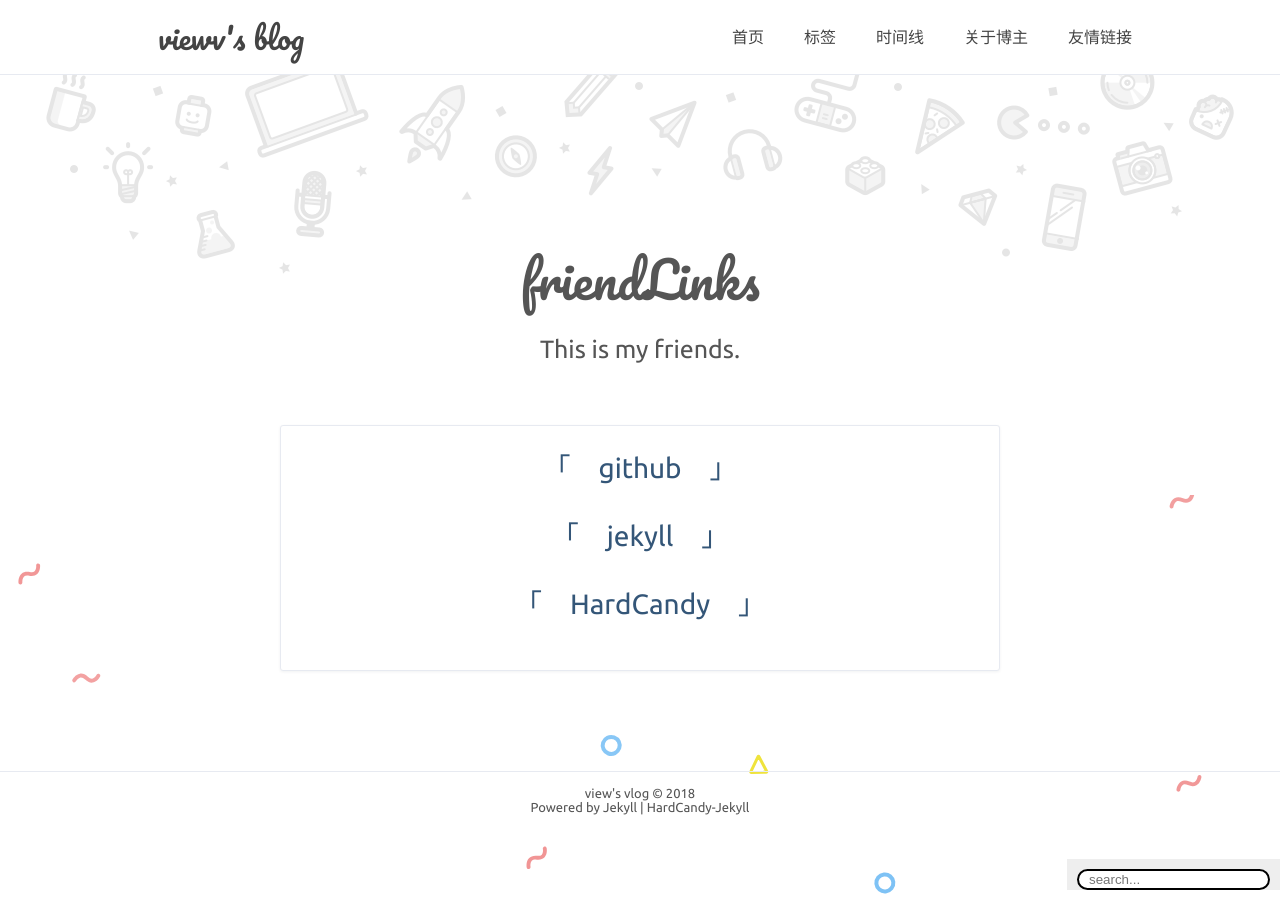
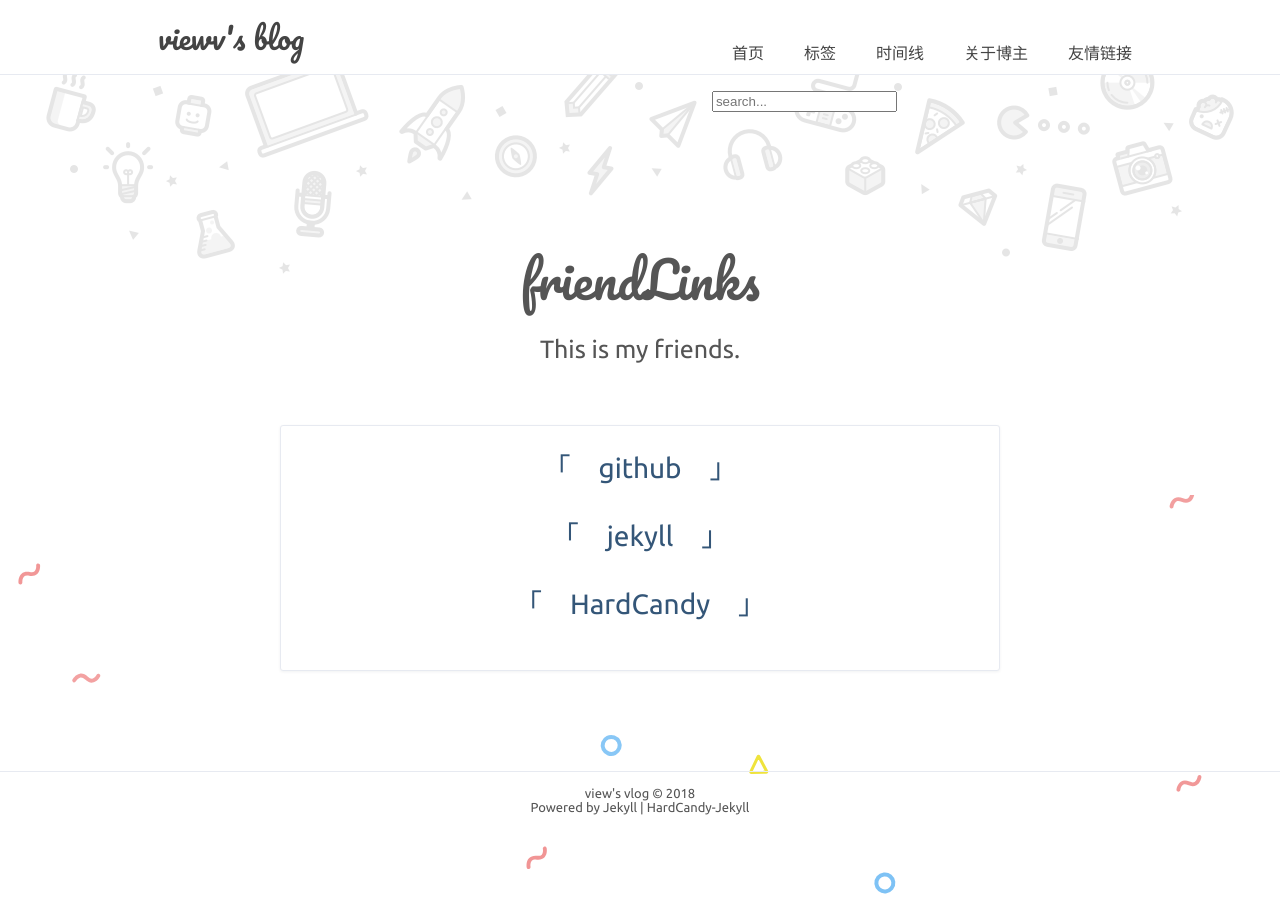
Before and after one commit to viewv/viewv.github.io, a Jekyll site: the page built from friendLink.html, in a window 1280 px wide. Built offline with Jekyll 4.4.1, drawn with Linux system fonts in a browser that asks for light colours; comment, search, counter and statistics services are not loaded.

Commit message:
test sencond

```diff
--- a/_includes/header.html
+++ b/_includes/header.html
@@ -4,18 +4,15 @@
             <a href="{{ "/" | relative_url }}" title="my awesome webtitle">{{ site.webtitle }}</a>
         </div>
         <nav class="top-nav">
-            <ul>
+            <ol>
                 {% for i in site.nav %}
                 <li><a href="{{ i[1] }}">{{ i[0] }}</a></li>
                 {% endfor %}
-            </ul>
-
                 <!-- HTML elements for search-->
-            <div id="search-container" style="float:right;position: fixed;right:0px; bottom:10px; z-index:999999;background:#eeeeee;padding:10px 10px 0px 10px;">
-                <input type="text" id="search-input" placeholder="search..." style="border:2px solid;border-radius:25px;padding-left:10px !important;">
-                <ul id="results-container" style="max-width:300px;"></ul>
+                <div id="search-container">
+                    <input type="text" id="search-input" placeholder="search...">
+                    <ul id="results-container"></ul>
                 </div>
-
                 <!-- script pointing to jekyll-search.js-->
                 <script src="/assets/js/simple-jekyll-search.min.js"></script>
 
@@ -31,6 +28,7 @@
                         exclude: ['Welcome']
                     })
                 </script>
+            </ol>
         </nav>
         <div id="top-boot">
             <a href="javascript:;" id="boot1" style="display:block;" onclick="document.getElementById('boot-area').style.display='block';document.getElementById('boot1').style.display='none';document.getElementById('boot2').style.display='block';"><img
```
Lines whose indentation alone changed are shown as unchanged.
